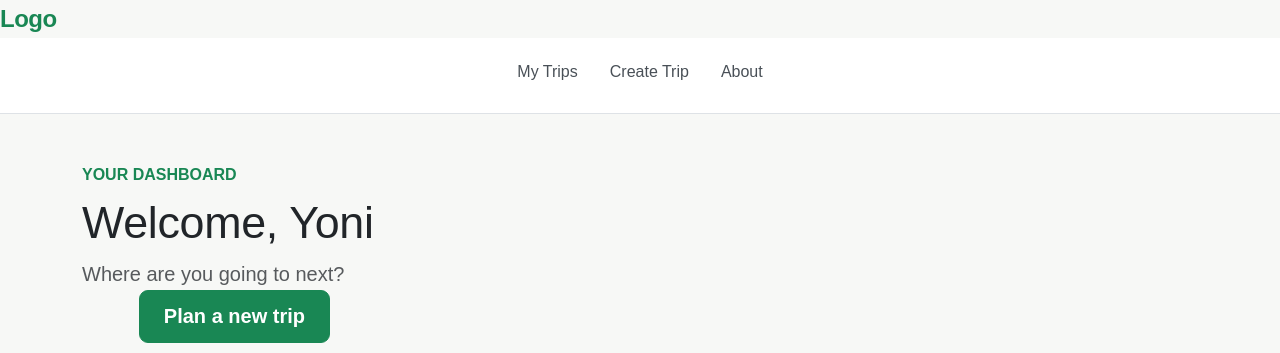
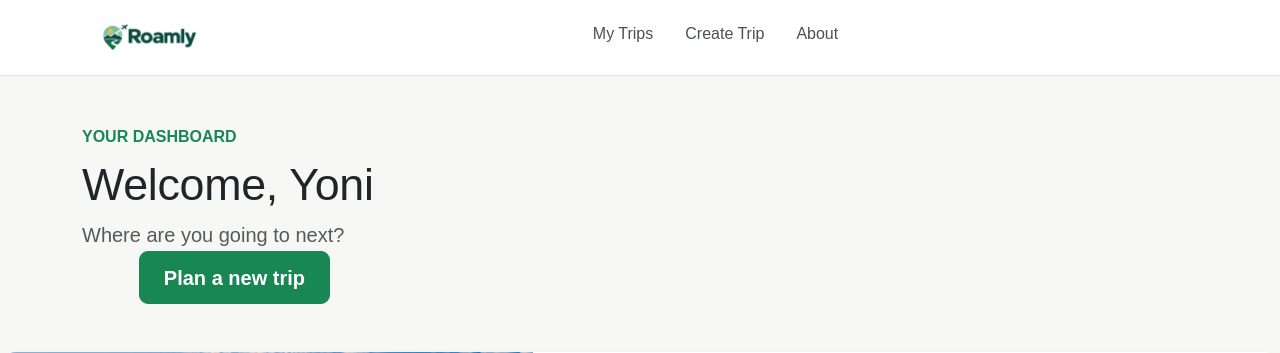
Before and after one commit to JimboJSlice/module_02_assessment, a Flask app: page / in a window 1280 px wide. Shown: the top 353 px of the page. Run offline with Flask 3, Linux system fonts and the light colour scheme.

Commit message:
added logo

```diff
--- a/static/style.css
+++ b/static/style.css
@@ -70,6 +70,12 @@ img {
     box-shadow: 0 0 0 3px rgba(25, 135, 84, 0.12);
 }
 
+
+.roamly-logo {
+    height: 45px;
+    width: auto;
+    display: block;
+}
 
 h1,
 h2,
--- a/templates/base.html
+++ b/templates/base.html
@@ -16,9 +16,15 @@
     {% block title %}{% endblock %}
   </head>
   <body>
-    <a class="navbar-brand fw-bold fs-4" href="{{ url_for('home') }}">Logo</a>
-    <nav class="navbar navbar-expand-lg navbar-light bg-yellow border-bottom">
-        <div class="container">
+    <nav class="navbar navbar-expand-lg border-bottom">
+      <div class="container">
+              <a class="navbar-brand" href="{{ url_for('home') }}">
+        <img
+          src="{{ url_for('static', filename='images/roamly-logo.png') }}"
+          alt="Roamly Logo"
+          class="roamly-logo"
+        >
+    </a>
         <ul class="navbar-nav mx-auto mb-2">
             <li class="nav-item"><a class="nav-link" href="{{ url_for('all_trips') }}">My Trips</a></li>
             <li class="nav-item"><a class="nav-link" href="{{ url_for('create_trip') }}">Create Trip</a></li>
--- a/trip_data.py
+++ b/trip_data.py
@@ -58,7 +58,7 @@ trips = [
         "memories": [
             {
                 "title": "Planning the Rome Adventure",
-                "image": "rome-planning.jpg",
+                "image": "rome-planning.jpeg",
                 "note": "Excited to explore the Colosseum and experience authentic Italian food."
             }
         ]
```
Also changed, not shown: README.MD, Roamly Colours.png (added), Roamly Logo prompt.png (added), static/images/madrid-food.jpg (added), static/images/roamly-logo.png (added), static/images/rome-planning.jpeg (added), 4 other files.
